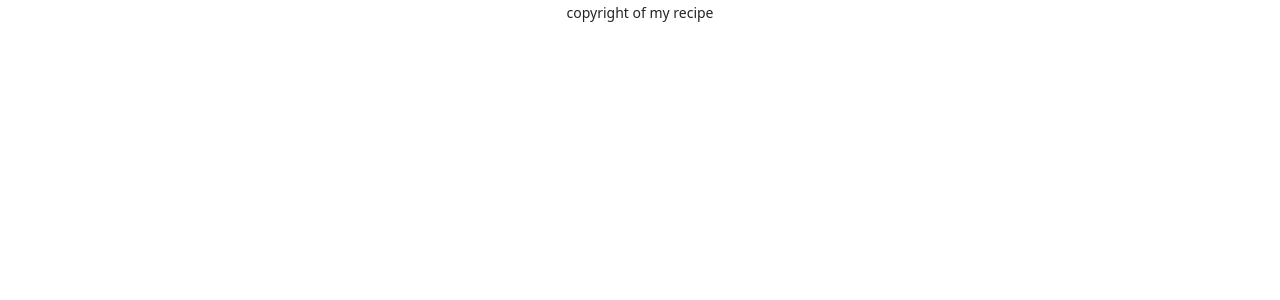
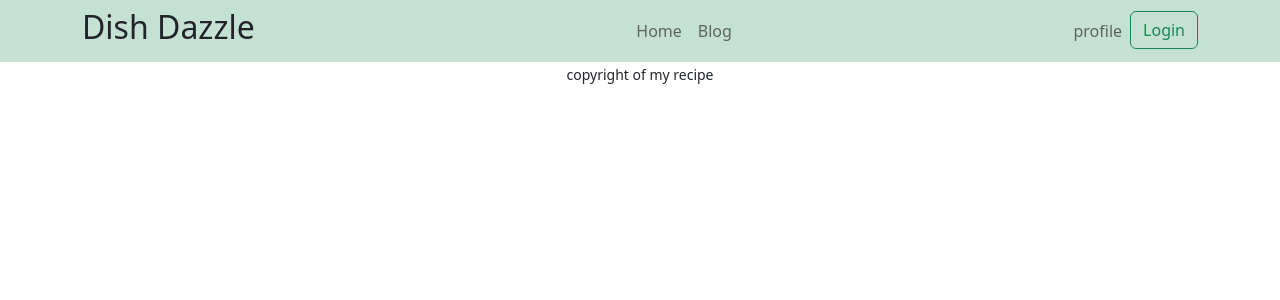
Before and after one commit to sadiawcutecat/Chef-recipe-hunter, a React (Vite) app: page / in a window 1280 px wide. Shown: the top 300 px of the page. Built offline with nearby package versions, Linux system fonts and the light colour scheme.

Commit message:
navbar added

```diff
--- a/src/Pages/Shared/Header/Header.jsx
+++ b/src/Pages/Shared/Header/Header.jsx
@@ -1,12 +1,14 @@
 // import React from 'react';
 
-import Navbar from "../Navbar";
+import NavSection from "../NavSection";
+
+
+
+
 
 const Header = () => {
     return (
-        <div>
-            <Navbar></Navbar>
-        </div>
+       <NavSection></NavSection>
     );
 };
 
--- /dev/null
+++ b/src/Pages/Shared/NavSection.jsx
@@ -0,0 +1,36 @@
+// import React from 'react';
+
+import { Button, Container, Nav, Navbar } from "react-bootstrap";
+import { Link } from "react-router-dom";
+
+
+
+const NavSection = () => {
+  return (
+
+    <div>
+      <Navbar bg="success" className="bg-opacity-25" expand="lg">
+        <Container >
+          <h2 className="me-5">Dish Dazzle</h2>
+          <Navbar.Toggle aria-controls="basic-navbar-nav" />
+          <Navbar.Collapse id="basic-navbar-nav">
+            <Nav className="ms-auto">
+              <Link to="/" className="text-decoration-none"><Nav.Link >Home</Nav.Link></Link>
+             <Link to="/blog" className="text-decoration-none"><Nav.Link>Blog</Nav.Link></Link>
+
+
+
+
+            </Nav>
+            <Nav className="ms-auto">
+              <Nav.Link href="#link" >profile</Nav.Link>
+              <Link><Button variant="outline-success" className="ms-auto">Login</Button></Link></Nav>
+          </Navbar.Collapse>
+        </Container>
+      </Navbar>
+    </div>
+
+  );
+};
+
+export default NavSection;
--- a/src/Pages/Shared/Navbar.jsx
+++ /dev/null
@@ -1,49 +0,0 @@
-// import React from 'react';
-
-// import { Button, Container, Nav, NavDropdown } from "react-bootstrap";
-
-
-
-const Navbar = () => {
-    return (
-
-       <div>
-         {/* <Navbar bg="light" expand="lg">
-      <Container fluid>
-        <Navbar.Brand href="#">Navbar scroll</Navbar.Brand>
-        <Navbar.Toggle aria-controls="navbarScroll" />
-        <Navbar.Collapse id="navbarScroll">
-          <Nav
-            className="me-auto my-2 my-lg-0"
-            style={{ maxHeight: '100px' }}
-            navbarScroll
-          >
-            <Nav.Link href="#action1">Home</Nav.Link>
-            <Nav.Link href="#action2">Blog</Nav.Link>
-            <NavDropdown title="Link" id="navbarScrollingDropdown">
-              <NavDropdown.Item href="#action3">Action</NavDropdown.Item>
-              <NavDropdown.Item href="#action4">
-                Another action
-              </NavDropdown.Item>
-              <NavDropdown.Divider />
-              <NavDropdown.Item href="#action5">
-                Something else here
-              </NavDropdown.Item>
-            </NavDropdown>
-            <Nav.Link href="#" disabled>
-              Link
-            </Nav.Link>
-          </Nav>
-
-            <Button variant="outline-success">Search</Button>
-
-        </Navbar.Collapse>
-      </Container>
-    </Navbar> */}
-
-       </div>
-
-    );
-};
-
-export default Navbar;
```
Also changed, not shown: src/assets/images/banner-1 (1).jpeg (added), src/assets/images/banner-1 (2).jpeg (added).
